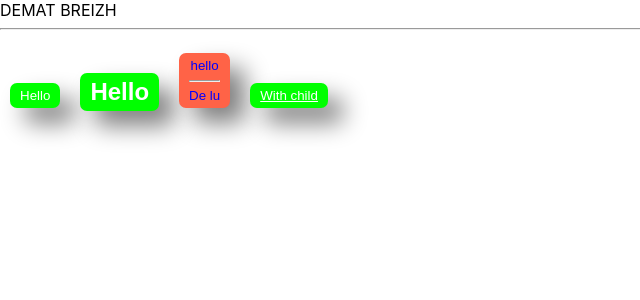
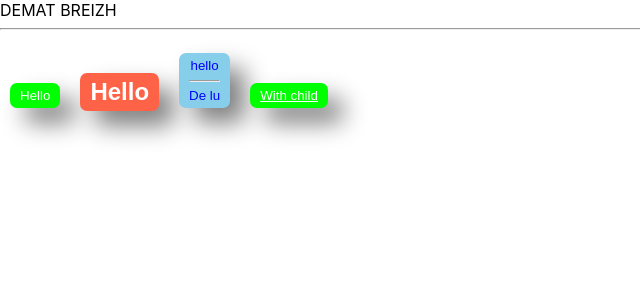
Before and after one commit to champix56/2022-05-30-tjs, a React (Create React App) app: page / in a window 1280 px wide. Shown: the top 300 px of the page, without its empty margins (0-640 px from the left). Built offline with nearby package versions, Linux system fonts and the light colour scheme.

Commit message:
surdef d'un composant avec static

```diff
--- a/src/App/App.tsx
+++ b/src/App/App.tsx
@@ -1,6 +1,6 @@
 import React from "react";
 import "./App.css";
-import Button from "./components/Button/Button";
+import Button, { DefaultButton, WarningButton } from "./components/Button/Button";
 import ButtonStyle from "./components/Button/Button.module.css";
 
 function App() {
@@ -17,8 +17,8 @@ function App() {
         }}
         type="button"
       >Hello</Button>
-      <Button style={{fontWeight:900,fontSize:'x-large'}} ><div>Hello</div></Button>
-      <Button bgColor="tomato" color="blue" >hello<hr/>De lu</Button>
+      <WarningButton style={{fontWeight:900,fontSize:'x-large'}} ><div>Hello</div></WarningButton>
+      <DefaultButton bgColor="tomato" color="blue" >hello<hr/>De lu</DefaultButton>
       <Button className={ButtonStyle.underline}>With child</Button>
     </div>
   );
--- a/src/App/components/Button/Button.jsx
+++ b/src/App/components/Button/Button.jsx
@@ -28,3 +28,13 @@ Button.defaultProps = {
   color: "white",
 };
 export default Button;
+export function DefaultButton(props) {
+    return (
+      <Button {...props} bgColor='skyblue'></Button>
+    )
+  }
+  export function WarningButton(props) {
+      return (
+        <Button {...props} bgColor='tomato'></Button>
+      )
+    }
```
